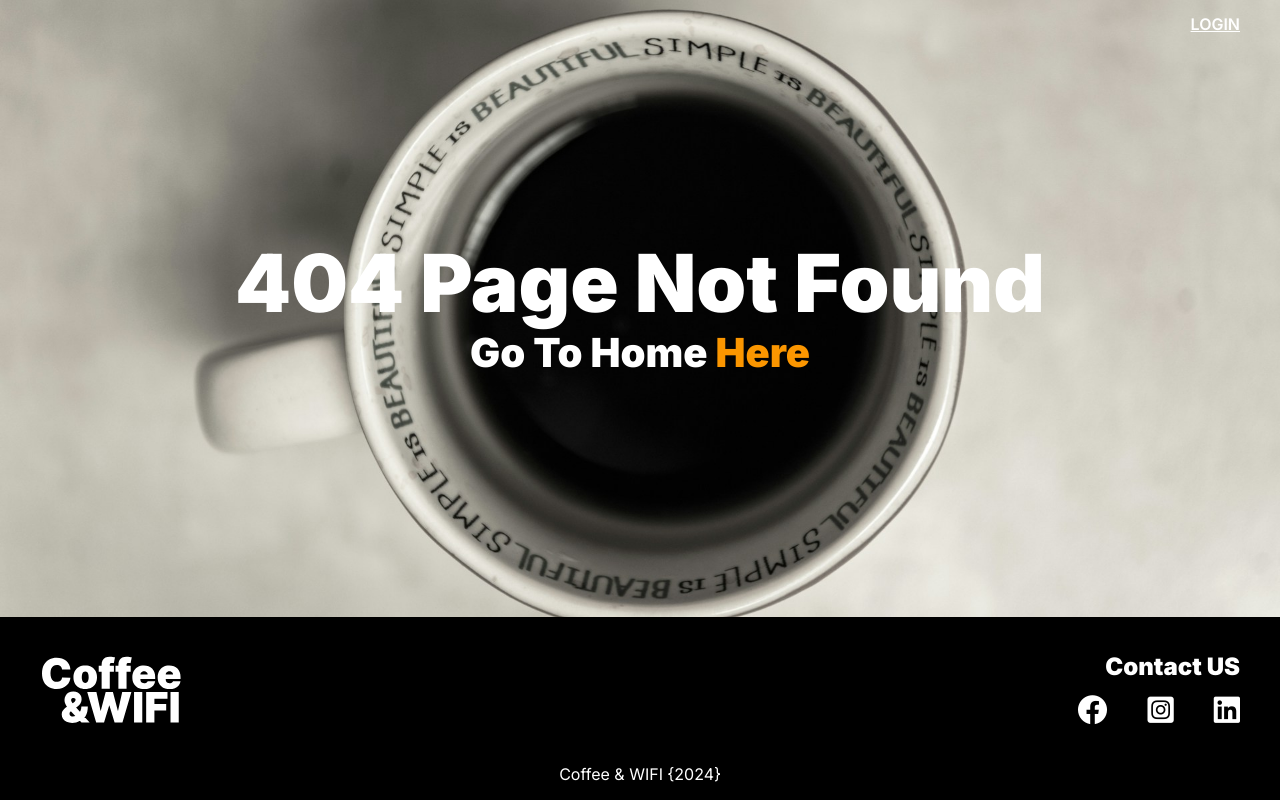
After one commit to pedro092692/coffee_and_wife, a Flask app: template templates/404.html in a window 1280 px wide. The commit adds this page. Run offline with Flask 3, Linux system fonts and the light colour scheme; the template is opened without the code that fills it, so the values that code supplies are empty; parts of the project's set-up code (start-up, migrations or seed data) failed here and were passed over; some libraries are stand-ins or nearby versions.

Commit message:
add 404 template and styles

```diff
--- a/main.py
+++ b/main.py
@@ -46,5 +46,11 @@ def register():
     return render_template('security/register_user.html')
 
 
+@app.errorhandler(404)
+def page_not_found(e):
+    return render_template('404.html')
+
+
+
 if __name__ == "__main__":
     app.run(debug=True)
--- /dev/null
+++ b/static/css/404.css
@@ -0,0 +1,40 @@
+body{
+    display: flex;
+    flex-direction: column;
+    justify-content: space-between;
+    height: 100vh;
+}
+
+.main-container{
+    font-family: "Inter", sans-serif;
+    display: flex;
+    flex-direction: column;
+    align-items: center;
+    justify-content: center;
+    gap: 10px;
+    width: 100%;
+    height: 100%;
+    padding: 80px 80px;
+    background-image: url('/static/assets/img/404.jpg');
+    background-position: center;
+    background-repeat: no-repeat;
+    background-size: cover;
+    text-transform: capitalize;
+}
+
+.main-container h2{
+    font-size: 80px;
+    font-weight: 900;
+    color: white;
+}
+
+.main-container p{
+    color: white;
+    font-size: 40px;
+    font-weight: 900;
+}
+
+.main-container a{
+    color: #FB9600;
+    text-decoration: none;
+}
--- /dev/null
+++ b/templates/404.html
@@ -0,0 +1,20 @@
+{% extends 'base.html' %}
+
+<!--css-->
+{% block stylesheet %}
+<link rel="stylesheet" href="{{ url_for('static', filename='css/404.css') }}">
+<link rel="stylesheet" href="{{ url_for('static', filename='css/nav.css') }}">
+<link rel="stylesheet" href="{{ url_for('static', filename='css/main.css') }}">
+{% endblock stylesheet %}
+
+<!--title-->
+{% block title %} Page Not Found {% endblock title  %}
+
+{% block content %}
+    <!--    hero section-->
+    {% include "includes/nav.html" %}
+    <div class="main-container">
+        <h2>404 page not found</h2>
+        <p>go to home  <a href="/">here</a></p>
+    </div>
+{% endblock content %}
--- a/templates/base.html
+++ b/templates/base.html
@@ -4,6 +4,8 @@
     <meta charset="UTF-8">
 <!--    css-->
     <link rel="stylesheet" href="{{ url_for('static', filename='css/reset.css') }}">
+    <!--footer-->
+    <link rel="stylesheet" href="{{ url_for('static', filename='css/footer.css') }}">
 <!--    font awesome-->
     <link rel="stylesheet" href="https://cdnjs.cloudflare.com/ajax/libs/font-awesome/6.4.0/css/all.min.css" integrity="sha512-iecdLmaskl7CVkqkXNQ/ZH/XLlvWZOJyj7Yy7tcenmpD1ypASozpmT/E0iPtmFIB46ZmdtAc9eNBvH0H/ZpiBw==" crossorigin="anonymous" referrerpolicy="no-referrer" />
 <!--    specific css -->
--- a/templates/index.html
+++ b/templates/index.html
@@ -11,8 +11,7 @@
 <!--    main-->
     <link rel="stylesheet" href="{{ url_for('static', filename='css/main.css') }}">
     <link rel="stylesheet" href="{{ url_for('static', filename='css/coffee-card.css') }}">
-<!--footer-->
-    <link rel="stylesheet" href="{{ url_for('static', filename='css/footer.css') }}">
+
 {% endblock stylesheet %}
 <!--title-->
 {% block title %} Coffee & WIFI {% endblock title %}
```
Also changed, not shown: static/assets/img/404.jpg (added).
